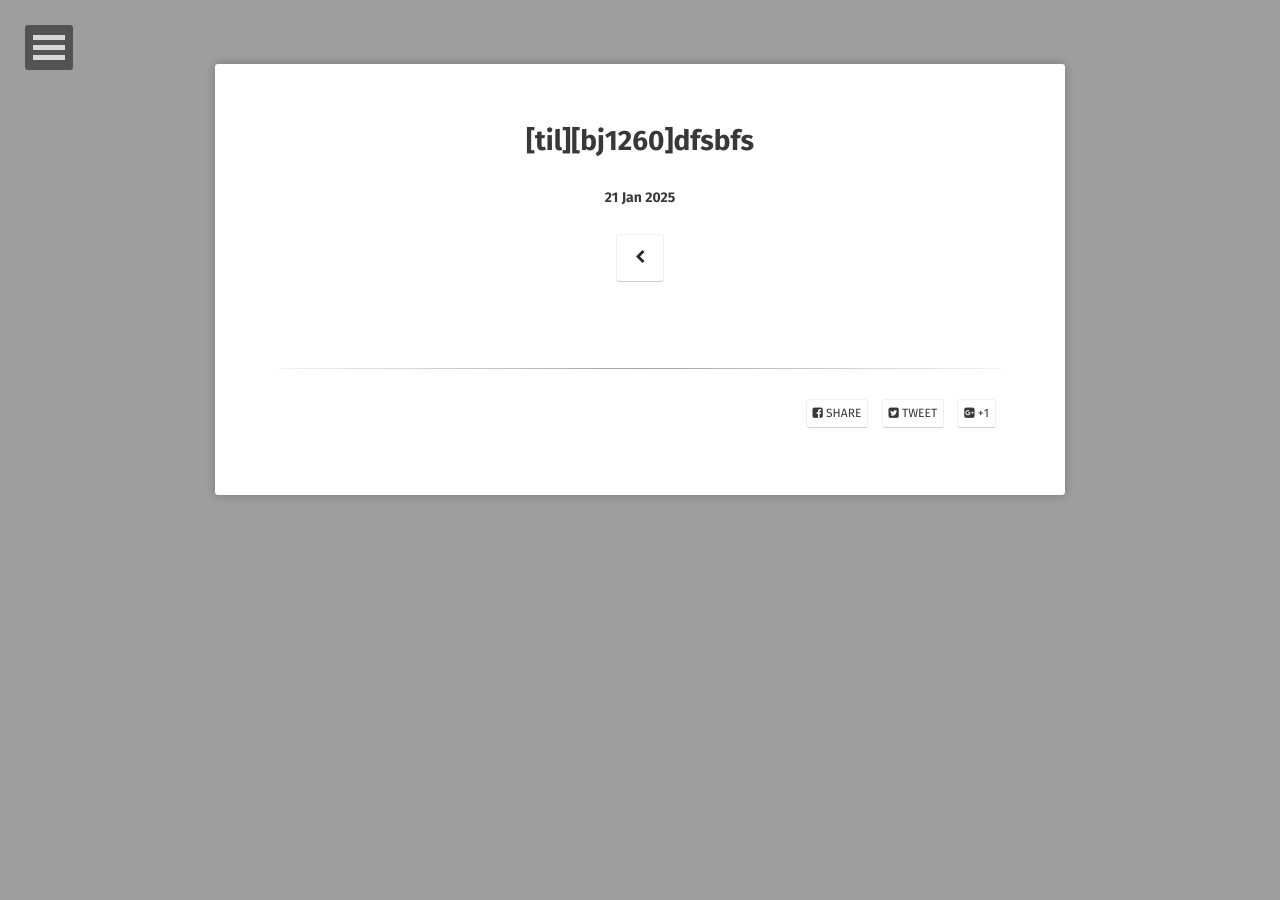
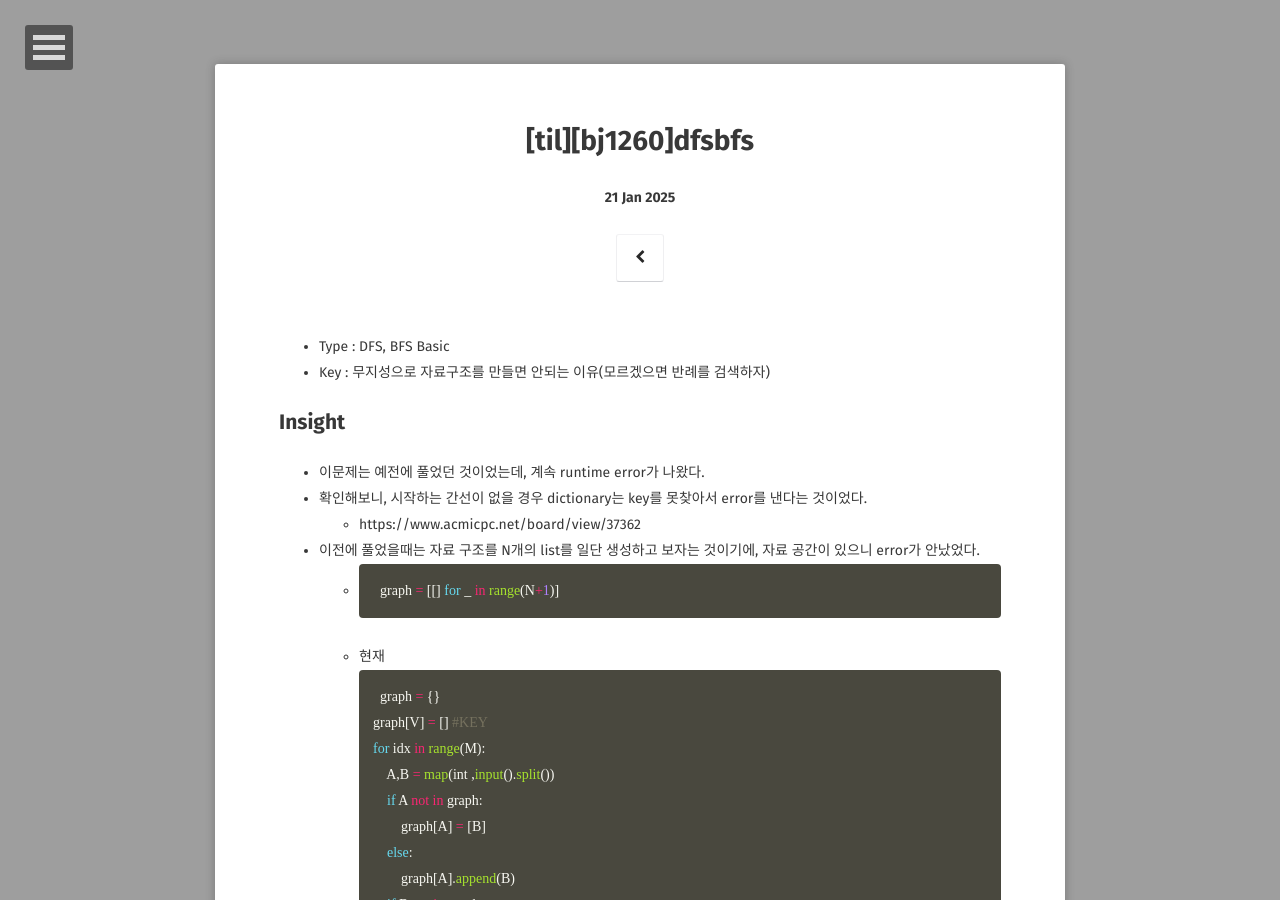
Before and after one commit to leesk212/leesk212.github.io, a Jekyll site: the page built from _posts/2025-01-21-[til][bj1260]DFSBFS.md, in a window 1280 px wide and 900 px high. Built offline with Jekyll 4.4.1, drawn with Linux system fonts in a browser that asks for light colours; some web fonts are replaced; our own code applies the rules of GitHub Pages for plain Markdown files; comment, search, counter and statistics services are not loaded; some of the changed text lies outside the part shown.

Commit message:
Update 2025-01-21-[til][bj1260]DFSBFS.md

````diff
--- a/_posts/2025-01-21-[til][bj1260]DFSBFS.md
+++ b/_posts/2025-01-21-[til][bj1260]DFSBFS.md
@@ -1,3 +1,97 @@
 ---
 toc : PS Python prepare-coding-test
 ---
+
+- Type : DFS, BFS Basic
+- Key : 무지성으로 자료구조를 만들면 안되는 이유(모르겠으면 반례를 검색하자)
+
+## Insight
+- 이문제는 예전에 풀었던 것이었는데, 계속 runtime error가 나왔다.
+- 확인해보니, 시작하는 간선이 없을 경우 dictionary는 key를 못찾아서 error를 낸다는 것이었다.
+  - https://www.acmicpc.net/board/view/37362
+- 이전에 풀었을때는 자료 구조를 N개의 list를 일단 생성하고 보자는 것이기에, 자료 공간이 있으니 error가 안났었다.
+  - ```python
+    graph = [[] for _ in range(N+1)]
+    ```
+  - 현재
+    ```python
+    graph = {}
+    graph[V] = [] #KEY
+    for idx in range(M):
+        A,B = map(int ,input().split())
+        if A not in graph:
+            graph[A] = [B]
+        else:
+            graph[A].append(B)
+        if B not in graph:
+            graph[B] = [A]
+        else:
+            graph[B].append(A)
+
+    for _ in graph:
+        graph[_].sort()
+    ```
+ - 이 문제를 통해 두 가지 Insight를 얻었다.
+   1. C++로 짠다면 나는 속도측면에서 unorded_map을 썼겠지, 그때도 dict과 동일한 이유를 잘 생각해놓자
+   2. 에러가나면 반례를 검색해서, 코드 헤메는 시간을 줄이자
+
+## Code
+
+```python
+import sys
+sys.stdin = open('sample.txt')
+
+input = sys.stdin.readline
+N,M,V = map(int , input().split())
+
+graph = {}
+graph[V] = [] # Key
+
+for idx in range(M):
+    A,B = map(int ,input().split())
+    if A not in graph:
+        graph[A] = [B]
+    else:
+        graph[A].append(B)
+    if B not in graph:
+        graph[B] = [A]
+    else:
+        graph[B].append(A)
+
+for _ in graph:
+    graph[_].sort()
+
+
+# DFS
+visited_for_dfs = [ 0 for _ in range(N+1)]
+def dfs(start):
+    visited_for_dfs[start] = 1
+    print(start, end=" ")
+    for next_ in graph[start]:
+        if visited_for_dfs[next_] != 0:
+            continue
+        dfs(next_)
+
+# BFS
+from collections import deque
+
+def bfs(start):
+    queue = deque()
+    queue.append(start)
+    visited = [ 0 for _ in range(N+1) ]
+    visited[start] = 1
+
+    while queue:
+        cur = queue.popleft()
+        print(cur, end=" ")
+        for next_ in graph[cur]:
+            if visited[next_] != 0:
+                continue
+            visited[next_] = 1
+            queue.append(next_)
+
+dfs(V)
+print()
+bfs(V)
+
+```
````
